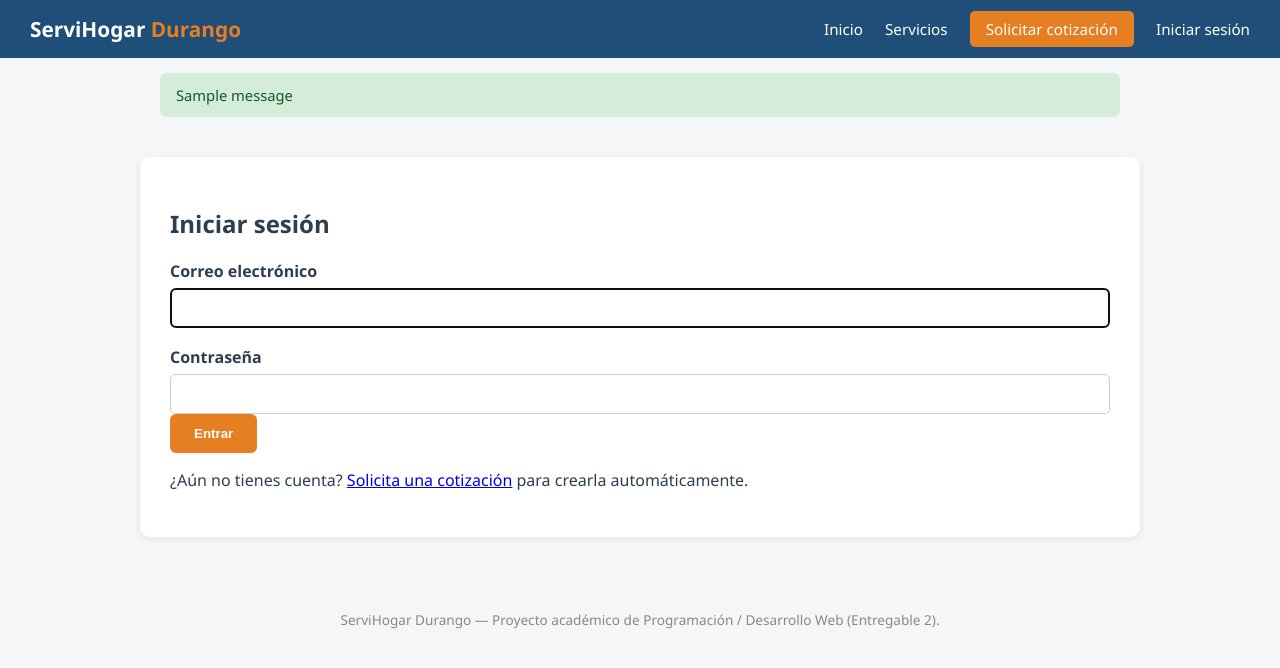
After one commit to EdgarCastanon/Proyecto_ServiHogar, a Flask app: page /login in a window 1280 px wide. The commit adds this page. Shown: the top 668 px of the page. Run offline with Flask 3, Linux system fonts and the light colour scheme; tables that the repository leaves empty hold one stand-in row (values such as "Sample post"); one stand-in notice (Sample message) is shown; some libraries are stand-ins or nearby versions.

Commit message:
Entregable 2: registro automatico, login, asignacion automatica y portales

```diff
--- a/app.py
+++ b/app.py
@@ -1,17 +1,22 @@
-from flask import Flask, render_template
+from flask import Flask, render_template, request, redirect, url_for, session, flash
 import os
+from functools import wraps
+from datetime import datetime
 from dotenv import load_dotenv
+from werkzeug.security import generate_password_hash, check_password_hash
 
-from models import db, Servicio
+from models import (
+    db, Servicio, Usuario, Perfil, EspecialistaHabilidad,
+    SolicitudServicio, HistorialEstatus, Resena
+)
 
 load_dotenv()
 
 app = Flask(__name__)
+app.secret_key = os.environ.get("SECRET_KEY", "clave-insegura-solo-para-desarrollo-local")
 
 # ==========================================================
 # CONFIGURACIÓN DE LA BASE DE DATOS (PostgreSQL)
-#   - En LOCAL se leen desde el archivo .env
-#   - En RENDER (nube) se configuran en el Dashboard, en "Environment"
 # ==========================================================
 DB_HOST = os.environ.get("POSTGRES_HOST", "localhost")
 DB_PORT = os.environ.get("POSTGRES_PORT", "5432")
@@ -28,9 +33,8 @@ db.init_app(app)
 
 
 def crear_base_datos_si_no_existe():
-    """Se conecta a la base de datos de mantenimiento 'postgres' (que siempre existe)
-    y crea la base de datos del proyecto si todavía no existe. Esto evita tener que
-    crearla manualmente desde pgAdmin antes de correr la app por primera vez."""
+    """Crea la base de datos del proyecto si todavía no existe (evita tener
+    que crearla manualmente desde pgAdmin antes de correr la app)."""
     import psycopg2
     try:
         conexion = psycopg2.connect(
@@ -48,21 +52,262 @@ def crear_base_datos_si_no_existe():
         print("Aviso al verificar/crear la base de datos:", error)
 
 
+# ==========================================================
+# UTILIDADES DE SESIÓN Y ROLES
+# ==========================================================
+def login_required(vista):
+    @wraps(vista)
+    def envoltura(*args, **kwargs):
+        if "usuario_id" not in session:
+            flash("Debes iniciar sesión para continuar.", "error")
+            return redirect(url_for("login"))
+        return vista(*args, **kwargs)
+    return envoltura
+
+
+def rol_requerido(*roles_permitidos):
+    def decorador(vista):
+        @wraps(vista)
+        def envoltura(*args, **kwargs):
+            if "usuario_id" not in session:
+                flash("Debes iniciar sesión para continuar.", "error")
+                return redirect(url_for("login"))
+            if session.get("rol") not in roles_permitidos:
+                flash("No tienes permiso para acceder a esta sección.", "error")
+                return redirect(url_for("inicio"))
+            return vista(*args, **kwargs)
+        return envoltura
+    return decorador
+
+
+def asignar_especialista(nombre_servicio):
+    """Busca, entre los especialistas disponibles para este tipo de servicio,
+    al que tenga mayor nivel de experiencia. Devuelve su id_usuario o None
+    si no hay nadie disponible en este momento."""
+    habilidad = (
+        EspecialistaHabilidad.query
+        .filter_by(tipo_servicio=nombre_servicio, disponible=True)
+        .order_by(EspecialistaHabilidad.nivel_experiencia.desc())
+        .first()
+    )
+    return habilidad.id_usuario if habilidad else None
+
+
+# ==========================================================
+# PÁGINAS PÚBLICAS (Prospecto)
+# ==========================================================
 @app.route("/")
 def inicio():
-    """Página pública: catálogo de servicios (vista Prospecto)."""
     servicios = Servicio.query.all()
     return render_template("index.html", servicios=servicios)
 
 
-@app.route("/cotizar")
+@app.route("/cotizar", methods=["GET", "POST"])
 def cotizar():
-    """Formulario de solicitud de cotización.
-    NOTA (Entregable 1): esta vista solo muestra el formulario.
-    El guardado en base de datos y la conversión automática a Cliente
-    se implementarán en el Entregable 2."""
     servicios = Servicio.query.all()
+
+    if request.method == "POST":
+        nombre = request.form["nombre"].strip()
+        correo = request.form["correo"].strip().lower()
+        telefono = request.form["telefono"].strip()
+        id_servicio = int(request.form["servicio"])
+        descripcion = request.form.get("descripcion", "").strip()
+
+        servicio = Servicio.query.get_or_404(id_servicio)
+
+        # ¿Ya existe una cuenta con este correo? (alguien que vuelve a cotizar)
+        usuario = Usuario.query.filter_by(correo=correo).first()
+        contrasena_generada = None
+
+        if not usuario:
+            # El teléfono es la contraseña inicial, tal como pide el anteproyecto
+            contrasena_generada = telefono
+            usuario = Usuario(
+                nombre=nombre,
+                correo=correo,
+                telefono=telefono,
+                password_hash=generate_password_hash(contrasena_generada),
+            )
+            db.session.add(usuario)
+            db.session.flush()  # para obtener usuario.id antes del commit
+
+            perfil = Perfil(id_usuario=usuario.id, rol="cliente")
+            db.session.add(perfil)
+
+        id_especialista = asignar_especialista(servicio.nombre)
+
+        solicitud = SolicitudServicio(
+            id_cliente=usuario.id,
+            id_servicio=servicio.id,
+            id_especialista=id_especialista,
+            descripcion=descripcion,
+            estatus="contratado" if id_especialista else "cotizado",
+        )
+        db.session.add(solicitud)
+        db.session.commit()
+
+        if id_especialista:
+            db.session.add(HistorialEstatus(
+                id_solicitud=solicitud.id,
+                estatus_anterior="cotizado",
+                estatus_nuevo="contratado",
+                observaciones="Especialista asignado automáticamente por el sistema.",
+            ))
+            db.session.commit()
+
+        return render_template(
+            "confirmacion.html",
+            usuario=usuario,
+            solicitud=solicitud,
+            contrasena_generada=contrasena_generada,
+        )
+
     return render_template("cotizar.html", servicios=servicios)
+
+
+# ==========================================================
+# AUTENTICACIÓN
+# ==========================================================
+@app.route("/login", methods=["GET", "POST"])
+def login():
+    if request.method == "POST":
+        correo = request.form["correo"].strip().lower()
+        password = request.form["password"]
+
+        usuario = Usuario.query.filter_by(correo=correo).first()
+        if usuario and check_password_hash(usuario.password_hash, password):
+            session["usuario_id"] = usuario.id
+            session["nombre"] = usuario.nombre
+            session["rol"] = usuario.perfil.rol if usuario.perfil else "cliente"
+            flash(f"Bienvenido, {usuario.nombre}.", "success")
+
+            if session["rol"] == "especialista":
+                return redirect(url_for("panel_especialista"))
+            return redirect(url_for("portal_cliente"))
+
+        flash("Correo o contraseña incorrectos.", "error")
+
+    return render_template("login.html")
+
+
+@app.route("/logout")
+def logout():
+    session.clear()
+    flash("Sesión cerrada correctamente.", "success")
+    return redirect(url_for("login"))
+
+
+# ==========================================================
+# PORTAL DEL CLIENTE
+# ==========================================================
+@app.route("/portal")
+@rol_requerido("cliente")
+def portal_cliente():
+    solicitudes = (
+        SolicitudServicio.query
+        .filter_by(id_cliente=session["usuario_id"])
+        .order_by(SolicitudServicio.fecha_creacion.desc())
+        .all()
+    )
+    return render_template("portal_cliente.html", solicitudes=solicitudes)
+
+
+@app.route("/portal/cambiar-password", methods=["GET", "POST"])
+@rol_requerido("cliente")
+def cambiar_password():
+    if request.method == "POST":
+        actual = request.form["actual"]
+        nueva = request.form["nueva"]
+        confirmar = request.form["confirmar"]
+
+        usuario = Usuario.query.get(session["usuario_id"])
+
+        if not check_password_hash(usuario.password_hash, actual):
+            flash("La contraseña actual no es correcta.", "error")
+        elif nueva != confirmar:
+            flash("La nueva contraseña y su confirmación no coinciden.", "error")
+        elif len(nueva) < 4:
+            flash("La nueva contraseña debe tener al menos 4 caracteres.", "error")
+        else:
+            usuario.password_hash = generate_password_hash(nueva)
+            db.session.commit()
+            flash("Contraseña actualizada correctamente.", "success")
+            return redirect(url_for("portal_cliente"))
+
+    return render_template("cambiar_password.html")
+
+
+@app.route("/portal/resena/<int:id_solicitud>", methods=["GET", "POST"])
+@rol_requerido("cliente")
+def dejar_resena(id_solicitud):
+    solicitud = SolicitudServicio.query.get_or_404(id_solicitud)
+
+    if solicitud.id_cliente != session["usuario_id"]:
+        flash("Esa solicitud no pertenece a tu cuenta.", "error")
+        return redirect(url_for("portal_cliente"))
+
+    if solicitud.estatus != "terminado":
+        flash("Solo puedes dejar una reseña cuando el servicio esté terminado.", "error")
+        return redirect(url_for("portal_cliente"))
+
+    if request.method == "POST":
+        calificacion = int(request.form["calificacion"])
+        comentario = request.form.get("comentario", "").strip()
+
+        if solicitud.resena:
+            solicitud.resena.calificacion = calificacion
+            solicitud.resena.comentario = comentario
+        else:
+            db.session.add(Resena(
+                id_solicitud=solicitud.id,
+                calificacion=calificacion,
+                comentario=comentario,
+            ))
+        db.session.commit()
+        flash("¡Gracias por tu reseña!", "success")
+        return redirect(url_for("portal_cliente"))
+
+    return render_template("resena.html", solicitud=solicitud)
+
+
+# ==========================================================
+# PANEL DEL ESPECIALISTA
+# ==========================================================
+@app.route("/especialista")
+@rol_requerido("especialista")
+def panel_especialista():
+    solicitudes = (
+        SolicitudServicio.query
+        .filter_by(id_especialista=session["usuario_id"])
+        .order_by(SolicitudServicio.fecha_creacion.desc())
+        .all()
+    )
+    return render_template("panel_especialista.html", solicitudes=solicitudes)
+
+
+@app.route("/especialista/actualizar/<int:id_solicitud>", methods=["POST"])
+@rol_requerido("especialista")
+def actualizar_solicitud(id_solicitud):
+    solicitud = SolicitudServicio.query.get_or_404(id_solicitud)
+
+    if solicitud.id_especialista != session["usuario_id"]:
+        flash("Esa solicitud no está asignada a ti.", "error")
+        return redirect(url_for("panel_especialista"))
+
+    nuevo_estatus = request.form["estatus"]
+    observaciones = request.form.get("observaciones", "").strip()
+    estatus_anterior = solicitud.estatus
+
+    solicitud.estatus = nuevo_estatus
+    db.session.add(HistorialEstatus(
+        id_solicitud=solicitud.id,
+        estatus_anterior=estatus_anterior,
+        estatus_nuevo=nuevo_estatus,
+        observaciones=observaciones,
+    ))
+    db.session.commit()
+    flash("Avance registrado correctamente.", "success")
+    return redirect(url_for("panel_especialista"))
 
 
 if __name__ == "__main__":
--- a/static/css/estilos.css
+++ b/static/css/estilos.css
@@ -4,6 +4,8 @@
     --naranja: #e67e22;
     --gris-claro: #f4f6f8;
     --texto: #2c3e50;
+    --verde: #27ae60;
+    --rojo: #c0392b;
 }
 
 * { box-sizing: border-box; }
@@ -27,30 +29,14 @@ body {
     flex-wrap: wrap;
 }
 
-.marca {
-    color: white;
-    font-weight: bold;
-    font-size: 1.3em;
-    text-decoration: none;
-}
-
+.marca { color: white; font-weight: bold; font-size: 1.3em; text-decoration: none; }
 .marca span { color: var(--naranja); }
 
-.barra-nav nav a {
-    color: white;
-    text-decoration: none;
-    margin-left: 18px;
-    font-size: 0.95em;
-}
+.barra-nav nav a { color: white; text-decoration: none; margin-left: 18px; font-size: 0.95em; }
+.barra-nav nav a:hover { text-decoration: underline; }
+.barra-nav nav span { margin-left: 18px; font-size: 0.9em; color: #dce6f0; }
 
-.barra-nav nav a:hover { text-decoration: underline; }
-
-.boton-nav {
-    background: var(--naranja);
-    padding: 8px 16px;
-    border-radius: 5px;
-}
-
+.boton-nav { background: var(--naranja); padding: 8px 16px; border-radius: 5px; }
 .boton-nav:hover { text-decoration: none !important; background: #d35400; }
 
 /* ---------- Hero ---------- */
@@ -60,112 +46,61 @@ body {
     text-align: center;
     padding: 60px 20px;
 }
-
 .hero h1 { font-size: 2.2em; margin-bottom: 10px; }
 .hero p { font-size: 1.1em; margin-bottom: 25px; }
 
 /* ---------- Botones ---------- */
-.boton {
-    display: inline-block;
-    padding: 12px 24px;
-    border-radius: 6px;
-    text-decoration: none;
-    font-weight: bold;
-}
-
-.boton-primario { background: var(--naranja); color: white; }
+.boton { display: inline-block; padding: 12px 24px; border-radius: 6px; text-decoration: none; font-weight: bold; }
+.boton-primario { background: var(--naranja); color: white; border: none; cursor: pointer; }
 .boton-primario:hover { background: #d35400; }
-
-.boton-secundario { background: var(--azul-claro); color: white; margin-top: 10px; }
+.boton-secundario { background: var(--azul-claro); color: white; margin-top: 10px; border: none; cursor: pointer; }
 .boton-secundario:hover { background: #21618c; }
 
 /* ---------- Secciones ---------- */
 .seccion { max-width: 1000px; margin: 40px auto; padding: 0 20px; }
 .seccion h2 { color: var(--azul); text-align: center; margin-bottom: 25px; }
 
-.rejilla-servicios {
-    display: grid;
-    grid-template-columns: repeat(auto-fit, minmax(220px, 1fr));
-    gap: 20px;
-}
-
-.tarjeta-servicio {
-    background: white;
-    padding: 20px;
-    border-radius: 10px;
-    box-shadow: 0 2px 8px rgba(0,0,0,0.08);
-    text-align: center;
-}
-
+.rejilla-servicios { display: grid; grid-template-columns: repeat(auto-fit, minmax(220px, 1fr)); gap: 20px; }
+.tarjeta-servicio { background: white; padding: 20px; border-radius: 10px; box-shadow: 0 2px 8px rgba(0,0,0,0.08); text-align: center; }
 .tarjeta-servicio h3 { color: var(--azul); }
 .tarjeta-servicio .precio { font-weight: bold; color: var(--naranja); margin: 10px 0; }
 
-.resenas blockquote {
-    background: white;
-    border-left: 4px solid var(--naranja);
-    padding: 12px 18px;
-    margin: 12px 0;
-    font-style: italic;
-    border-radius: 4px;
-}
+.resenas blockquote { background: white; border-left: 4px solid var(--naranja); padding: 12px 18px; margin: 12px 0; font-style: italic; border-radius: 4px; }
 
-.nota-entregable {
-    background: #fff3cd;
-    color: #856404;
-    padding: 10px 15px;
-    border-radius: 6px;
-    font-size: 0.9em;
-}
+.nota-entregable { background: #fff3cd; color: #856404; padding: 10px 15px; border-radius: 6px; font-size: 0.85em; }
 
-/* ---------- Formulario ---------- */
-.contenedor-formulario {
-    background: white;
-    padding: 30px;
-    border-radius: 10px;
-    box-shadow: 0 2px 8px rgba(0,0,0,0.08);
-}
+/* ---------- Formularios ---------- */
+.contenedor-formulario { background: white; padding: 30px; border-radius: 10px; box-shadow: 0 2px 8px rgba(0,0,0,0.08); }
+label { display: block; font-weight: bold; margin-top: 18px; margin-bottom: 6px; }
+input, select, textarea { width: 100%; padding: 10px; border: 1px solid #ccc; border-radius: 5px; font-family: inherit; }
+.fila-doble { display: grid; grid-template-columns: 1fr 1fr; gap: 15px; }
+.formulario-inline { margin-top: 15px; border-top: 1px solid #eee; padding-top: 15px; }
 
-label {
-    display: block;
-    font-weight: bold;
-    margin-top: 18px;
-    margin-bottom: 6px;
-}
+.aviso { background: #eef6ff; border: 1px solid #cfe2ff; padding: 12px; border-radius: 6px; margin: 20px 0; font-size: 0.9em; }
+.aviso-exito { background: #d4edda; border-color: #c3e6cb; }
+.aviso-credenciales { background: #fff3cd; border-color: #ffeeba; }
 
-input, select, textarea {
-    width: 100%;
-    padding: 10px;
-    border: 1px solid #ccc;
-    border-radius: 5px;
-    font-family: inherit;
-}
+/* ---------- Mensajes flash ---------- */
+.contenedor-mensajes { max-width: 1000px; margin: 15px auto 0 auto; padding: 0 20px; }
+.mensaje { padding: 12px 16px; border-radius: 6px; margin-bottom: 10px; font-size: 0.92em; }
+.mensaje.success { background: #d4edda; color: #155724; }
+.mensaje.error { background: #f8d7da; color: #721c24; }
 
-.fila-doble {
-    display: grid;
-    grid-template-columns: 1fr 1fr;
-    gap: 15px;
-}
+/* ---------- Tablas ---------- */
+.tabla-datos { width: 100%; border-collapse: collapse; background: white; border-radius: 8px; overflow: hidden; }
+.tabla-datos th, .tabla-datos td { padding: 10px 12px; border-bottom: 1px solid #eee; text-align: left; font-size: 0.92em; }
+.tabla-datos th { background: var(--azul); color: white; }
 
-.aviso {
-    background: #eef6ff;
-    border: 1px solid #cfe2ff;
-    padding: 12px;
-    border-radius: 6px;
-    margin: 20px 0;
-    font-size: 0.9em;
-}
+/* ---------- Etiquetas de estatus ---------- */
+.etiqueta { padding: 3px 10px; border-radius: 12px; font-size: 0.8em; font-weight: bold; color: white; }
+.etiqueta-cotizado { background: #95a5a6; }
+.etiqueta-contratado { background: var(--azul-claro); }
+.etiqueta-en_proceso { background: var(--naranja); }
+.etiqueta-terminado { background: var(--verde); }
 
-button[type="submit"] {
-    border: none;
-    cursor: pointer;
-    font-size: 1em;
-    margin-top: 10px;
-}
+/* ---------- Panel del especialista ---------- */
+.tarjeta-solicitud { background: white; padding: 20px; border-radius: 10px; box-shadow: 0 2px 8px rgba(0,0,0,0.08); margin-bottom: 20px; }
+.tarjeta-solicitud h3 { color: var(--azul); margin-top: 0; }
 
 /* ---------- Pie de página ---------- */
-.pie-pagina {
-    text-align: center;
-    padding: 20px;
-    color: #888;
-    font-size: 0.85em;
-}
+.pie-pagina { text-align: center; padding: 20px; color: #888; font-size: 0.85em; }
--- a/templates/base.html
+++ b/templates/base.html
@@ -12,17 +12,36 @@
         <nav>
             <a href="{{ url_for('inicio') }}">Inicio</a>
             <a href="{{ url_for('inicio') }}#servicios">Servicios</a>
-            <a href="{{ url_for('cotizar') }}" class="boton-nav">Solicitar cotización</a>
-            <a href="#" class="enlace-secundario">Iniciar sesión</a>
+
+            {% if session.get('usuario_id') %}
+                {% if session.get('rol') == 'especialista' %}
+                    <a href="{{ url_for('panel_especialista') }}">Mi panel</a>
+                {% else %}
+                    <a href="{{ url_for('portal_cliente') }}">Mi portal</a>
+                {% endif %}
+                <span>Hola, {{ session.get('nombre') }}</span>
+                <a href="{{ url_for('logout') }}" class="enlace-secundario">Cerrar sesión</a>
+            {% else %}
+                <a href="{{ url_for('cotizar') }}" class="boton-nav">Solicitar cotización</a>
+                <a href="{{ url_for('login') }}" class="enlace-secundario">Iniciar sesión</a>
+            {% endif %}
         </nav>
     </header>
 
     <main>
+        {% if get_flashed_messages() %}
+        <div class="contenedor-mensajes">
+            {% for categoria, mensaje in get_flashed_messages(with_categories=true) %}
+            <div class="mensaje {{ categoria }}">{{ mensaje }}</div>
+            {% endfor %}
+        </div>
+        {% endif %}
+
         {% block contenido %}{% endblock %}
     </main>
 
     <footer class="pie-pagina">
-        <p>ServiHogar Durango &mdash; Proyecto académico de Programación / Desarrollo Web (Entregable 1).</p>
+        <p>ServiHogar Durango &mdash; Proyecto académico de Programación / Desarrollo Web (Entregable 2).</p>
     </footer>
 </body>
 </html>
--- a/templates/index.html
+++ b/templates/index.html
@@ -28,9 +28,5 @@
     <h2>Lo que dicen nuestros clientes</h2>
     <blockquote>"Excelente atención, el especialista llegó puntual." — Cliente A</blockquote>
     <blockquote>"Muy buen servicio de limpieza, quedó impecable." — Cliente B</blockquote>
-    <p class="nota-entregable">
-        (Las reseñas mostradas aquí son de ejemplo. En el Entregable 2 se cargarán dinámicamente
-        desde la tabla <code>resenas</code>.)
-    </p>
 </section>
 {% endblock %}
--- /dev/null
+++ b/templates/login.html
@@ -0,0 +1,18 @@
+{% extends "base.html" %}
+{% block titulo %}Iniciar sesión - ServiHogar Durango{% endblock %}
+
+{% block contenido %}
+<section class="seccion contenedor-formulario">
+    <h1>Iniciar sesión</h1>
+    <form action="{{ url_for('login') }}" method="POST">
+        <label for="correo">Correo electrónico</label>
+        <input type="email" id="correo" name="correo" required autofocus>
+
+        <label for="password">Contraseña</label>
+        <input type="password" id="password" name="password" required>
+
+        <button type="submit" class="boton boton-primario">Entrar</button>
+    </form>
+    <p>¿Aún no tienes cuenta? <a href="{{ url_for('cotizar') }}">Solicita una cotización</a> para crearla automáticamente.</p>
+</section>
+{% endblock %}
```
Also changed, not shown: seed_datos.py (+39 -2 lines), templates/cambiar_password.html (added, +21 -0 lines), templates/confirmacion.html (added, +42 -0 lines), templates/cotizar.html (+4 -8 lines), templates/panel_especialista.html (added, +51 -0 lines), templates/portal_cliente.html (added, +49 -0 lines), templates/resena.html (added, +26 -0 lines), README.md, 1 other file.
